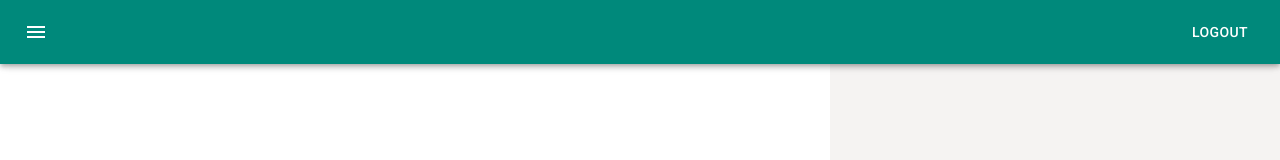
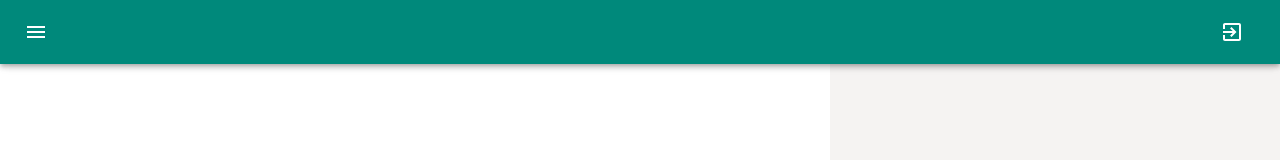
Before and after one commit to acgerard/crm-front, a React (Create React App) app: page /front/crm/ in a window 1280 px wide. Shown: the top 160 px of the page. Built offline with nearby package versions, Linux system fonts and the light colour scheme.

Commit message:
Display username in AppBar

```diff
--- a/src/components/common/layout/DefaultLayout.tsx
+++ b/src/components/common/layout/DefaultLayout.tsx
@@ -3,12 +3,14 @@ import { AppBar, Link, Menu, MenuItem } from '@material-ui/core'
 import Toolbar from '@material-ui/core/Toolbar'
 import { Menu as MenuIcon } from '@material-ui/icons'
 import IconButton from '@material-ui/core/IconButton'
-import Button from '@material-ui/core/Button'
+import ExitToAppIcon from '@material-ui/icons/ExitToApp'
 import { makeStyles } from '@material-ui/core/styles'
 import { ToolbarBreadCrumb } from '../Breadcrumbs/ToolbarBreadCrumb'
 import { Link as RouterLink, Outlet, useNavigate } from 'react-router-dom'
-import { logout } from '../../../redux/authentication'
+import { getUsername, logout } from '../../../redux/authentication'
 import { SideBar } from '../../Sidebar/SideBar'
+import { useSelector } from 'react-redux'
+import Typography from '@material-ui/core/Typography'
 
 const useStyles = makeStyles(theme => ({
   layout: {
@@ -41,7 +43,8 @@ const useStyles = makeStyles(theme => ({
   toolbar: {
     display: 'grid',
     gridAutoFlow: 'column',
-    gridTemplateColumns: 'auto 1fr auto',
+    gridTemplateColumns: 'auto 1fr auto auto',
+    columnGap: '8px',
   },
   menu: {
     display: 'grid',
@@ -54,6 +57,7 @@ export function DefaultLayout(): ReactElement {
   const [anchorEl, setAnchorEl] = React.useState<HTMLElement | null>(null)
   const open = Boolean(anchorEl)
   const navigate = useNavigate()
+  const username = useSelector(getUsername)
 
   const handleClick = (event: { currentTarget: HTMLElement }) => {
     setAnchorEl(event.currentTarget)
@@ -102,9 +106,10 @@ export function DefaultLayout(): ReactElement {
             </MenuItem>
           </Menu>
           <ToolbarBreadCrumb />
-          <Button color="inherit" onClick={onLogout}>
-            Logout
-          </Button>
+          <Typography>{username}</Typography>
+          <IconButton size="medium" color="inherit" aria-label="logout" onClick={onLogout}>
+            <ExitToAppIcon />
+          </IconButton>
         </Toolbar>
       </AppBar>
       <Toolbar />
```
